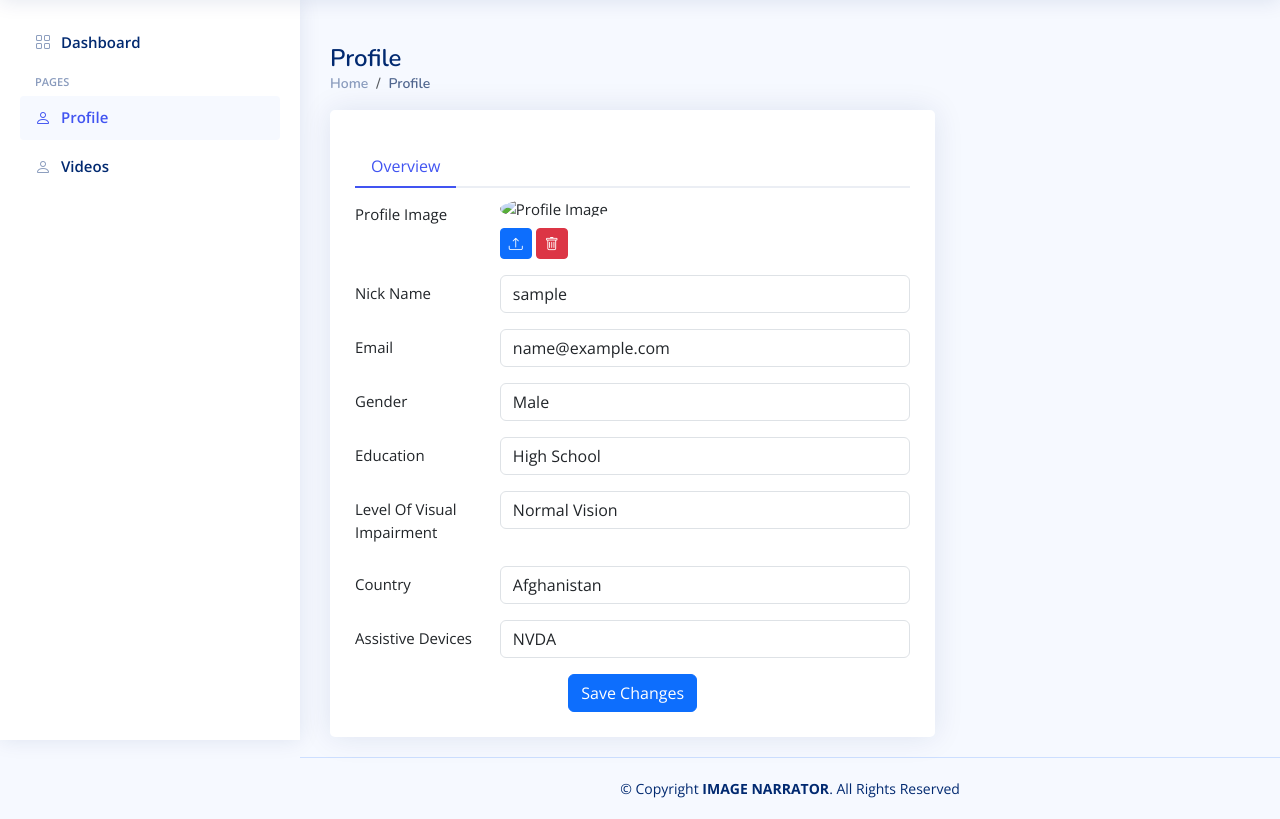
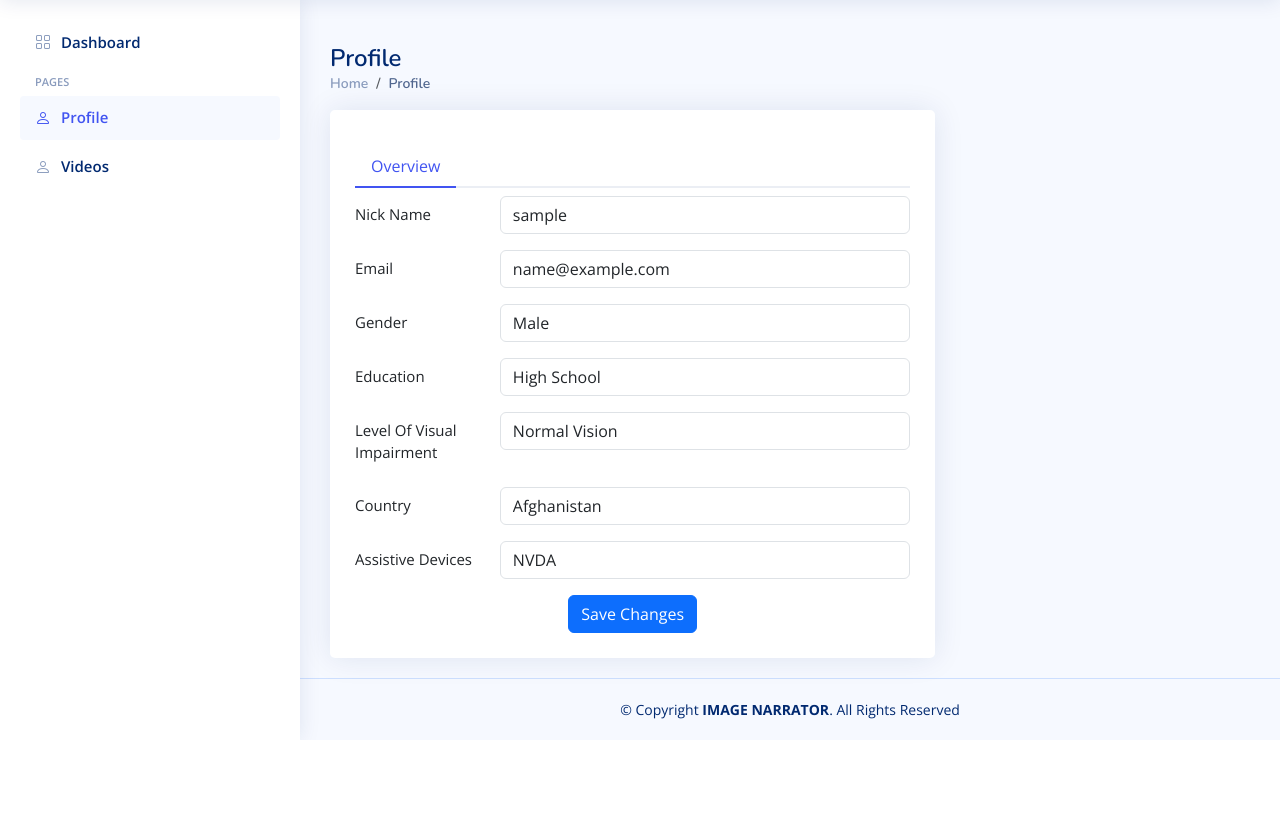
Before and after one commit to Lisa123wang/ImageNarrator, a PHP site: page /pages-profile.php in a window 1280 px wide. Shown: the part 60-879 px from the top of the page. After the commit the page ends 800 px from the top, so only its background shows below. Run offline with PHP 8.4, Linux system fonts and the light colour scheme; the visitor is signed in with stand-in values (Sample User, id 1); data that the repository does not hold is empty; some libraries are stand-ins or nearby versions.

Commit message:
delete profile image

```diff
--- a/NarratorAdmin/pages-profile.php
+++ b/NarratorAdmin/pages-profile.php
@@ -271,16 +271,7 @@
                         <!-- Profile Edit Form -->
                         <form action="phpcontrol/update-profile.php" method="post">
 
-                            <div class="row mb-3">
-                                <label for="profileImage" class="col-md-4 col-lg-3 col-form-label">Profile Image</label>
-                                <div class="col-md-8 col-lg-9">
-                                    <img src="phpcontrol/image.php?email=<?php echo urlencode($_SESSION['email']); ?>" alt="Profile Image" style="width: 200px; height: auto; border-radius: 50%;">
-                                    <div class="pt-2">
-                                        <a href="#" class="btn btn-primary btn-sm" title="Upload new profile image"><i class="bi bi-upload"></i></a>
-                                        <a href="#" class="btn btn-danger btn-sm" title="Remove my profile image"><i class="bi bi-trash"></i></a>
-                                    </div>
-                                </div>
-                            </div>
+
 
                             <div class="row mb-3">
                                 <label for="nickname" class="col-md-4 col-lg-3 col-form-label">Nick Name</label>
```
